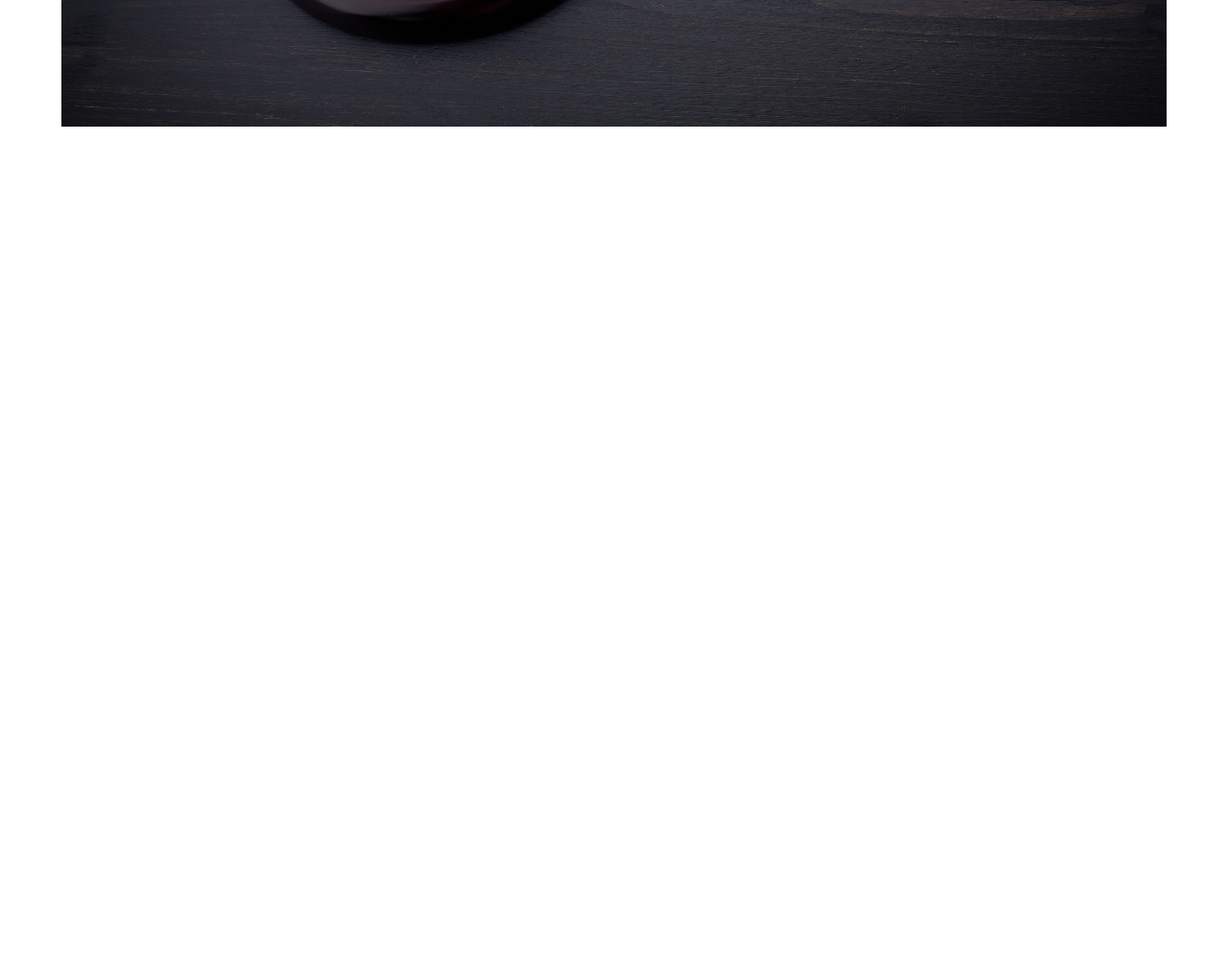
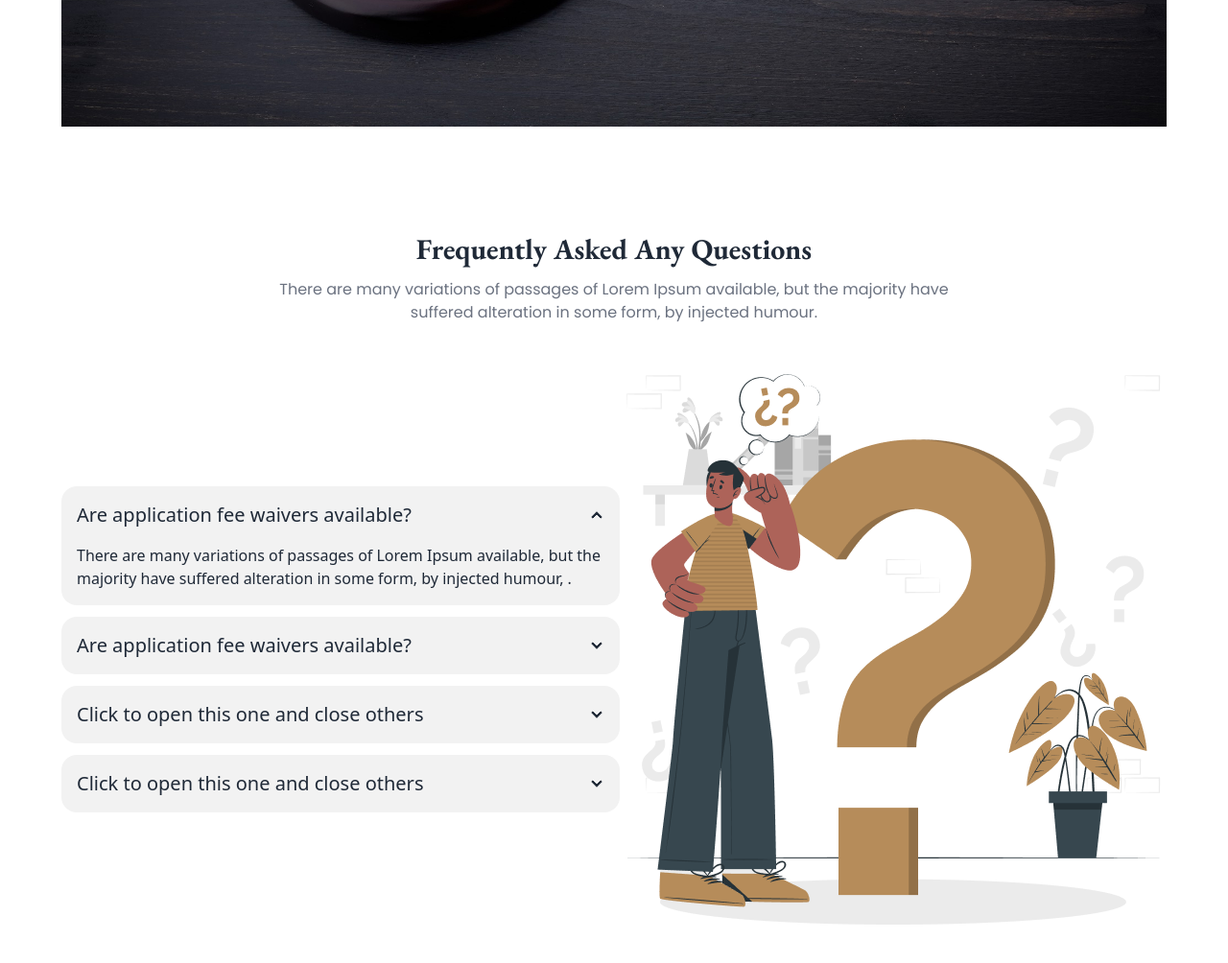
Before and after one commit to Dev-Maidul/Legal-advisor, a plain HTML site: page index.html in a window 1280 px wide. Shown: the part 2100-3104 px from the top of the page at 96% size. Before the commit the page ends 2342 px from the top, so only its background shows below. Drawn offline with nearby package versions, Linux system fonts and the light colour scheme.

Commit message:
faq section added

```diff
--- a/index.html
+++ b/index.html
@@ -72,21 +72,24 @@
         </nav>
         <!-- Banner Section -->
         <section class="banner py-8">
-            <div class="hero rounded-lg"
-                style="background-image: url('./images/banner.png');">
+            <div class="hero rounded-lg" style="background-image: url('./images/banner.png');">
                 <div class="hero-overlay bg-opacity-60"></div>
                 <div class="hero-content text-neutral-content text-center py-[80px]">
                     <div class="max-w-2xl mx-auto">
-                        <h1 class="py-5 mb-5 text-6xl font-bold eb-garamond ">We Provide Effective <br> Legal Solutions</h1>
+                        <h1 class="py-5 mb-5 text-6xl font-bold eb-garamond ">We Provide Effective <br> Legal Solutions
+                        </h1>
                         <p class="mb-5 text-xl">
-                            There are many variations of passages of Lorem Ipsum available, but the majority have suffered alteration in some form, by injected humour.
+                            There are many variations of passages of Lorem Ipsum available, but the majority have
+                            suffered alteration in some form, by injected humour.
                         </p>
                         <div class="flex items-center gap-5">
                             <div class="search w-3/4">
-                                <input class="rounded-md outline-none w-full py-3 placeholder:ps-2" type="text" placeholder="Search your services">
+                                <input class="rounded-md outline-none w-full py-3 placeholder:ps-2" type="text"
+                                    placeholder="Search your services">
                             </div>
                             <div class="">
-                                <button class="btn bg-[rgb(182,140,90)] text-white poppins font-bold text-xl">Search</button>
+                                <button
+                                    class="btn bg-[rgb(182,140,90)] text-white poppins font-bold text-xl">Search</button>
                             </div>
                         </div>
                     </div>
@@ -98,14 +101,16 @@
         <!-- The Legal Practice Area -->
         <section class="py-16">
             <h1 class="text-center eb-garamond text-3xl font-bold">The Legal Practice Area</h1>
-            <p class="text-gray-500 poppins text-center py-3">There are many variations of passages of Lorem Ipsum available, but the majority have <br> suffered alteration in some form, by injected humour.</p>
+            <p class="text-gray-500 poppins text-center py-3">There are many variations of passages of Lorem Ipsum
+                available, but the majority have <br> suffered alteration in some form, by injected humour.</p>
             <div class="legal-container grid md:grid-cols-2 lg:grid-cols-3 space-y-5">
                 <div class="card text-center border-b-2">
                     <div class="">
                         <img class="w-[70px] mx-auto" src="./images/business.png" alt="">
                     </div>
                     <h2 class="text-3xl font-bold eb-garamond py-3">Business Law</h2>
-                    <p class="text-gray-500 poppins">There are many variations of passages of Lorem Ipsum available, but the majority have suffered alteration in some form, by injected humour.</p>
+                    <p class="text-gray-500 poppins">There are many variations of passages of Lorem Ipsum available, but
+                        the majority have suffered alteration in some form, by injected humour.</p>
                     <img class="w-[32px] mx-auto py-3" src="./images/Frame.png" alt="">
                 </div>
                 <div class="card text-center border border-gray-500">
@@ -113,7 +118,8 @@
                         <img class="w-[70px] mx-auto" src="./images/criminal.png" alt="">
                     </div>
                     <h2 class="text-3xl font-bold eb-garamond py-3">Criminal Law</h2>
-                    <p class="text-gray-500 poppins">There are many variations of passages of Lorem Ipsum available, but the majority have suffered alteration in some form, by injected humour.</p>
+                    <p class="text-gray-500 poppins">There are many variations of passages of Lorem Ipsum available, but
+                        the majority have suffered alteration in some form, by injected humour.</p>
                     <img class="w-[32px] mx-auto py-3" src="./images/Frame.png" alt="">
                 </div>
                 <div class="card text-center border-b-2">
@@ -121,7 +127,8 @@
                         <img class="w-[70px] mx-auto" src="./images/child.png" alt="">
                     </div>
                     <h2 class="text-3xl font-bold eb-garamond py-3">Child Support</h2>
-                    <p class="text-gray-500 poppins">There are many variations of passages of Lorem Ipsum available, but the majority have suffered alteration in some form, by injected humour.</p>
+                    <p class="text-gray-500 poppins">There are many variations of passages of Lorem Ipsum available, but
+                        the majority have suffered alteration in some form, by injected humour.</p>
                     <img class="w-[32px] mx-auto py-3" src="./images/Frame.png" alt="">
                 </div>
                 <div class="card text-center">
@@ -129,7 +136,8 @@
                         <img class="w-[70px] mx-auto" src="./images/education.png" alt="">
                     </div>
                     <h2 class="text-3xl font-bold eb-garamond py-3">Education Law</h2>
-                    <p class="text-gray-500 poppins">There are many variations of passages of Lorem Ipsum available, but the majority have suffered alteration in some form, by injected humour.</p>
+                    <p class="text-gray-500 poppins">There are many variations of passages of Lorem Ipsum available, but
+                        the majority have suffered alteration in some form, by injected humour.</p>
                     <img class="w-[32px] mx-auto py-3" src="./images/Frame.png" alt="">
                 </div>
                 <div class="card text-center border-l-2 border-r-2">
@@ -137,7 +145,8 @@
                         <img class="w-[70px] mx-auto" src="./images/divorce.png" alt="">
                     </div>
                     <h2 class="text-3xl font-bold eb-garamond py-3">Divorce Law</h2>
-                    <p class="text-gray-500 poppins">There are many variations of passages of Lorem Ipsum available, but the majority have suffered alteration in some form, by injected humour.</p>
+                    <p class="text-gray-500 poppins">There are many variations of passages of Lorem Ipsum available, but
+                        the majority have suffered alteration in some form, by injected humour.</p>
                     <img class="w-[32px] mx-auto py-3" src="./images/Frame.png" alt="">
                 </div>
                 <div class="card text-center">
@@ -145,7 +154,8 @@
                         <img class="w-[70px] mx-auto" src="./images/tax.png" alt="">
                     </div>
                     <h2 class="text-3xl font-bold eb-garamond py-3">Tax Law</h2>
-                    <p class="text-gray-500 poppins">There are many variations of passages of Lorem Ipsum available, but the majority have suffered alteration in some form, by injected humour.</p>
+                    <p class="text-gray-500 poppins">There are many variations of passages of Lorem Ipsum available, but
+                        the majority have suffered alteration in some form, by injected humour.</p>
                     <img class="w-[32px] mx-auto py-3" src="./images/Frame.png" alt="">
                 </div>
             </div>
@@ -153,45 +163,80 @@
         <!-- What Our Client Say -->
         <section class="py-16">
             <h1 class="text-center eb-garamond text-3xl font-bold">What Our Client Say</h1>
-            <p class="text-gray-500 poppins text-center py-3">There are many variations of passages of Lorem Ipsum available, but the majority have <br> suffered alteration in some form, by injected humour.</p>
+            <p class="text-gray-500 poppins text-center py-3">There are many variations of passages of Lorem Ipsum
+                available, but the majority have <br> suffered alteration in some form, by injected humour.</p>
             <div class="py-10">
                 <div class="carousel w-full">
                     <div id="slide1" class="carousel-item relative w-full h-[550px]">
-                      <img
-                        src="./images/slider-1.jpg"
-                        class="w-full" />
+                        <img src="./images/slider-1.jpg" class="w-full" />
                         <div class="absolute left-5 right-5 top-1/2 flex -translate-y-1/2 transform justify-between">
                             <a href="#slide3" class="btn btn-circle">❮</a>
                             <a href="#slide2" class="btn btn-circle">❯</a>
                         </div>
                     </div>
                     <div id="slide2" class="carousel-item relative w-full h-[550px]">
-                      <img
-                        src="./images/slider-2.jpg"
-                        class="w-full" />
+                        <img src="./images/slider-2.jpg" class="w-full" />
                         <div class="absolute left-5 right-5 top-1/2 flex -translate-y-1/2 transform justify-between">
                             <a href="#slide1" class="btn btn-circle">❮</a>
                             <a href="#slide3" class="btn btn-circle">❯</a>
                         </div>
                     </div>
                     <div id="slide3" class="carousel-item relative w-full h-[550px]">
-                      <img
-                        src="./images/slider-3.jpg"
-                        class="w-full" />
+                        <img src="./images/slider-3.jpg" class="w-full" />
                         <div class="absolute left-5 right-5 top-1/2 flex -translate-y-1/2 transform justify-between">
                             <a href="#slide2" class="btn btn-circle">❮</a>
                             <a href="#slide1" class="btn btn-circle">❯</a>
                         </div>
                     </div>
 
-                      <img
-                        src="https://img.daisyui.com/images/stock/photo-1665553365602-b2fb8e5d1707.webp"
+                    <img src="https://img.daisyui.com/images/stock/photo-1665553365602-b2fb8e5d1707.webp"
                         class="w-full" />
                     <div class="absolute left-5 right-5 top-1/2 flex -translate-y-1/2 transform justify-between">
                         <a href="#slide3" class="btn btn-circle">❮</a>
                         <a href="#slide1" class="btn btn-circle">❯</a>
                     </div>
                 </div>
+            </div>
+            </div>
+        </section>
+        <!-- Frequently Asked Any Questions -->
+        <section>
+            <h1 class="text-center eb-garamond text-3xl font-bold">Frequently Asked Any Questions</h1>
+            <p class="text-gray-500 poppins text-center py-3">There are many variations of passages of Lorem Ipsum
+                available, but the majority have <br> suffered alteration in some form, by injected humour.</p>
+            <div class="faq-container md:flex items-center py-10">
+                <div class="accordian space-y-3 flex-1">
+                    <div class="collapse collapse-arrow bg-base-200">
+                        <input type="radio" name="my-accordion-2" checked="checked" />
+                        <div class="collapse-title text-xl font-medium">Are application fee waivers available?</div>
+                        <div class="collapse-content">
+                          <p>There are many variations of passages of Lorem Ipsum available, but the majority have suffered alteration in some form, by injected humour, . </p>
+                        </div>
+                      </div>
+                      <div class="collapse collapse-arrow bg-base-200">
+                        <input type="radio" name="my-accordion-2" />
+                        <div class="collapse-title text-xl font-medium">Are application fee waivers available?</div>
+                        <div class="collapse-content">
+                          <p>There are many variations of passages of Lorem Ipsum available, but the majority have suffered alteration in some form, by injected humour, . </p>
+                        </div>
+                      </div>
+                      <div class="collapse collapse-arrow bg-base-200">
+                        <input type="radio" name="my-accordion-2" />
+                        <div class="collapse-title text-xl font-medium">Click to open this one and close others</div>
+                        <div class="collapse-content">
+                          <p>There are many variations of passages of Lorem Ipsum available, but the majority have suffered alteration in some form, by injected humour, . </p>
+                        </div>
+                      </div>
+                      <div class="collapse collapse-arrow bg-base-200">
+                        <input type="radio" name="my-accordion-2" />
+                        <div class="collapse-title text-xl font-medium">Click to open this one and close others</div>
+                        <div class="collapse-content">
+                          <p>There are many variations of passages of Lorem Ipsum available, but the majority have suffered alteration in some form, by injected humour, . </p>
+                        </div>
+                      </div>
+                </div>
+                <div class="image flex1">
+                    <img src="./images/faq.png" alt="">
                 </div>
             </div>
         </section>
```
Lines whose indentation alone changed are shown as unchanged.
